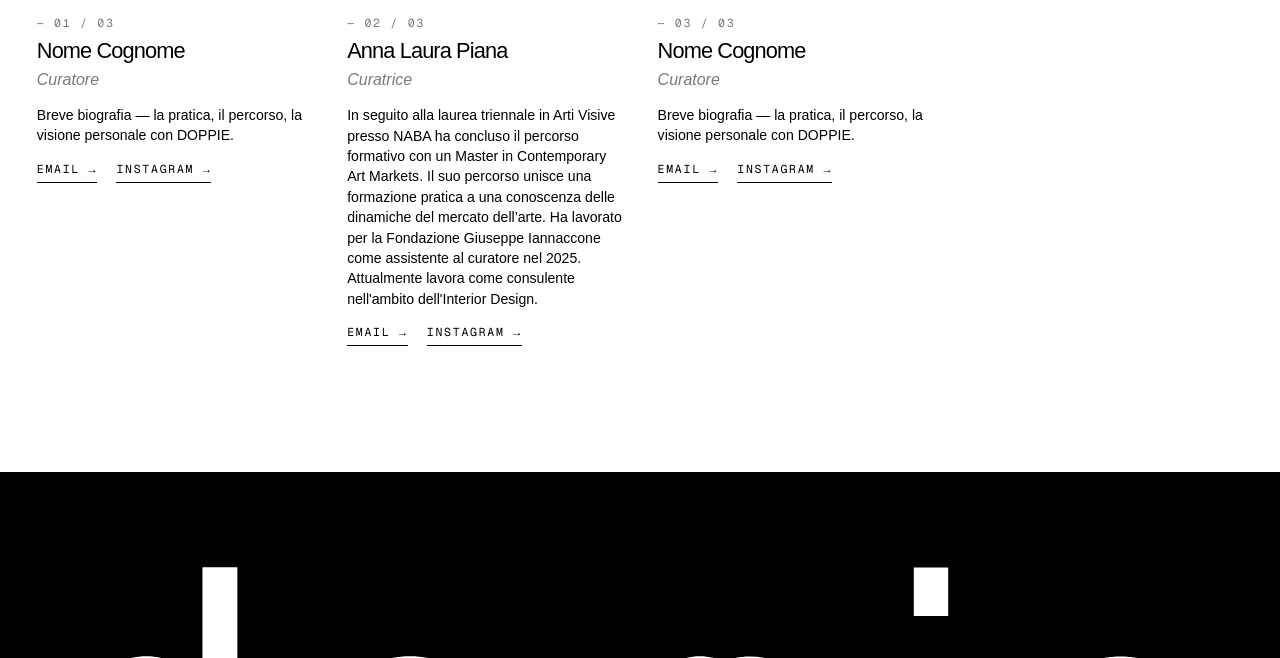
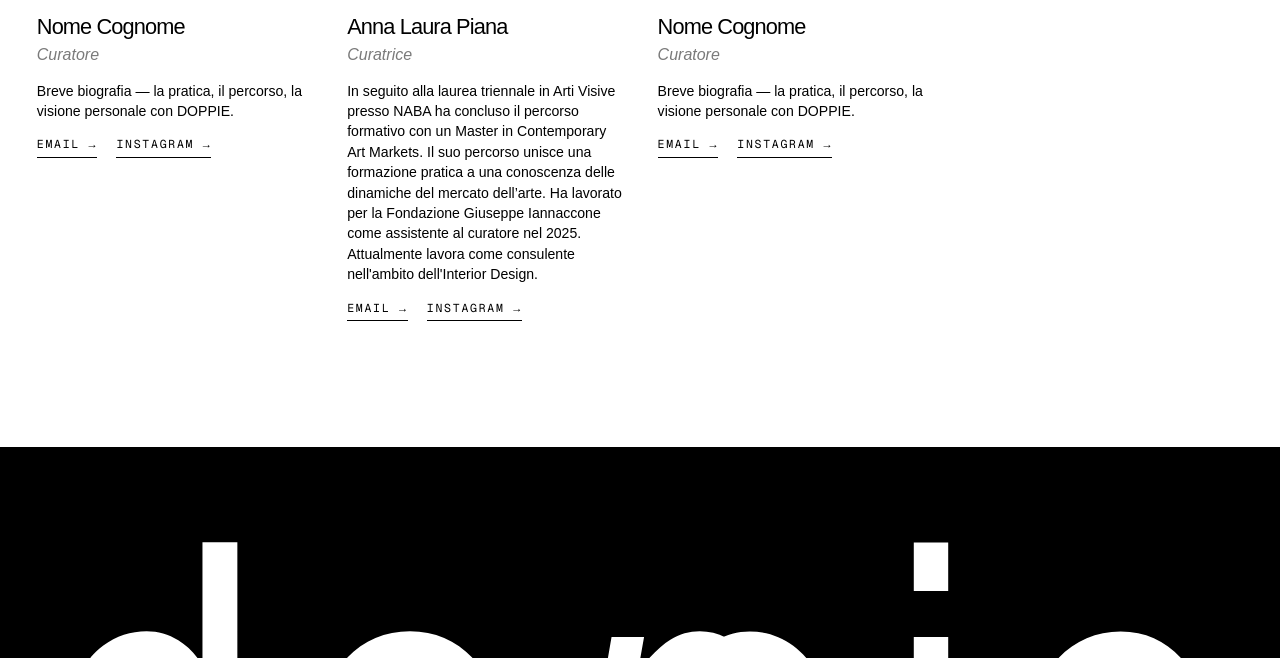
Before and after one commit to doppie-project/doppie-project.github.io, a Jekyll site: the page built from chi-siamo.md, in a window 1280 px wide and 900 px high, scrolled down 1134 px, cut to the strip 242-900 px from the top of the window. Built offline with Jekyll 4.4.1, drawn with Linux system fonts in a browser that asks for light colours; a script that is not in the unit is left out.

Commit message:
Chi Siamo: remove team card numbering
Drop the '— 0N / 0N' counter above each member name; cards now start
directly with the name. Removed the now-unused .team-num style.

```diff
--- a/chi-siamo.md
+++ b/chi-siamo.md
@@ -39,7 +39,6 @@ lead: >
                 {% endif %}
             </div>
             <div class="team-info">
-                <span class="mono team-num">— {{ forloop.index | prepend: '0' | slice: -2, 2 }} / {{ forloop.length | prepend: '0' | slice: -2, 2 }}</span>
                 <h3>{{ member.name | newline_to_br }}</h3>
                 <span class="team-role">{{ member.role }}</span>
                 {% if member.bio %}<p class="team-bio">{{ member.bio }}</p>{% endif %}
--- a/style.css
+++ b/style.css
@@ -289,7 +289,6 @@ body.menu-open #mobile-menu {
 }
 .team-card:hover .team-photo img { filter: grayscale(0%); transform: scale(1.04); }
 .team-info { padding: 0 0.3rem; }
-.team-num { color: var(--grey); display: block; margin-bottom: 0.6rem; }
 .team-info h3 {
     font-family: var(--serif); font-weight: 500;
     font-size: clamp(1.2rem, 1.7vw, 1.8rem);
```
